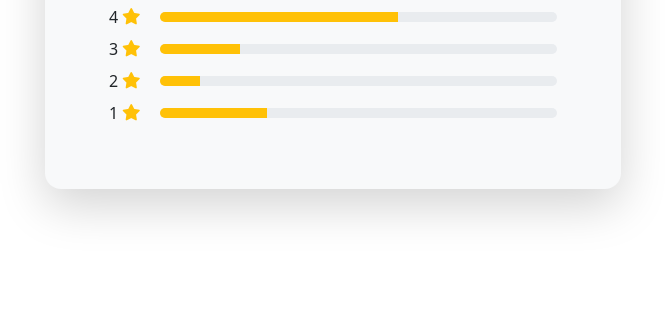
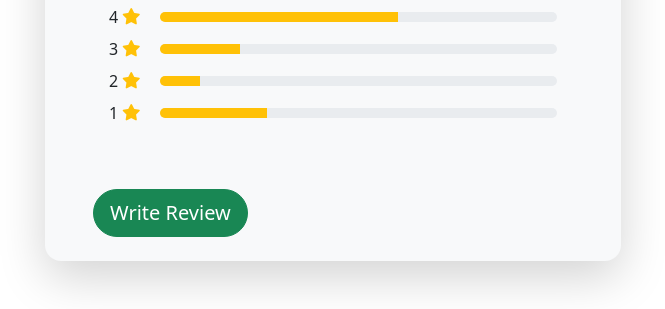
Before and after one commit to rattanatcstu/cs100-rating-component, a plain HTML site: page index.html in a window 1280 px wide. Shown: the part 535-844 px from the top of the page, without its empty margins (307-972 px from the left). Before the commit the page ends 800 px from the top, so only its background shows below. Drawn offline with Linux system fonts and the light colour scheme.

Commit message:
Add Write Review Button.

```diff
--- a/index.html
+++ b/index.html
@@ -77,8 +77,15 @@
           </div>
         </div>
       </div>
+      <!-- Submit New Review -->
+      <div class="row px-5 pb-4">
+        <div class="col-12">
+          <a href="#" class="btn btn-success btn-lg rounded-5">Write Review</a>
+        </div>
+      </div>
     </div>
   </div>
+
   <script src="js/bootstrap.bundle.min.js"></script>
 </body>
 
```
